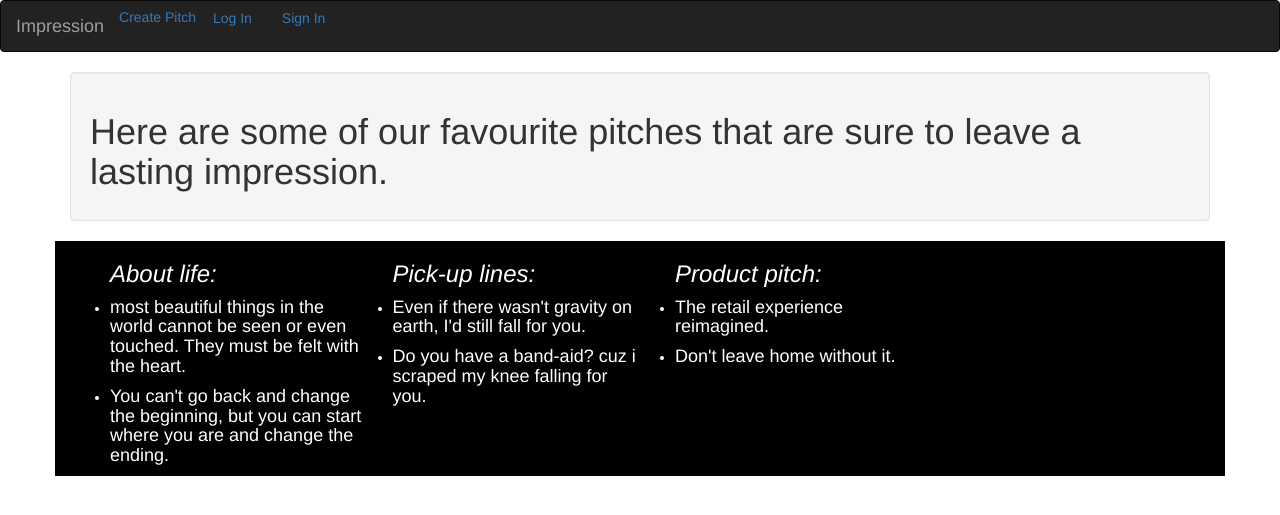
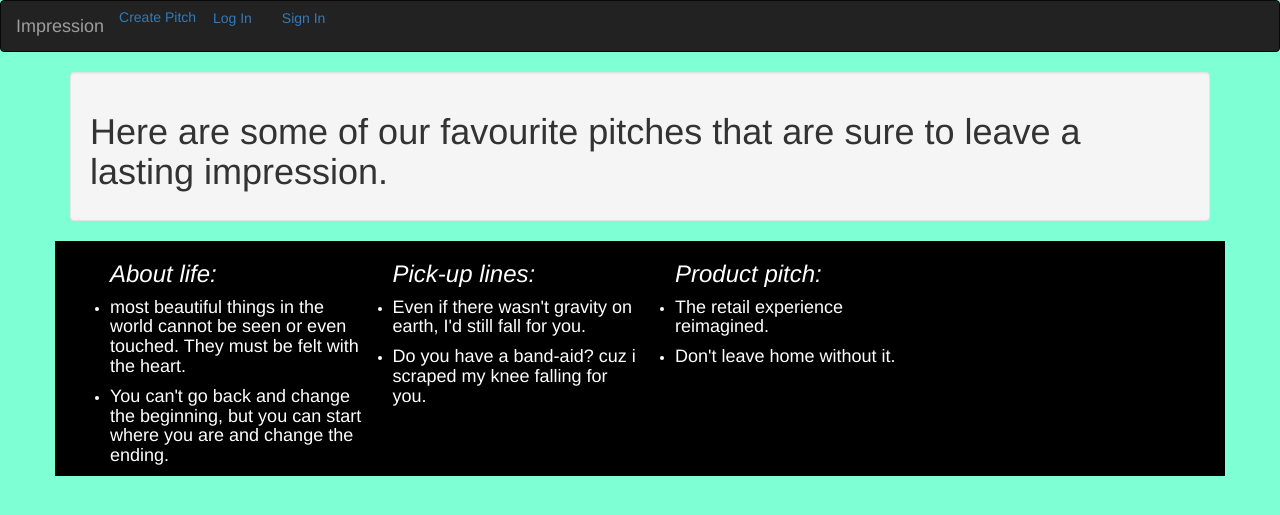
Before and after one commit to Tashanah/Impression, a Flask app: page / in a window 1280 px wide. Shown: the top 515 px of the page. Run offline with Flask 2, Linux system fonts and the light colour scheme; some libraries are stand-ins or nearby versions.

Commit message:
background colour added

```diff
--- a/app/templates/index.html
+++ b/app/templates/index.html
@@ -1,7 +1,15 @@
+
 {%extends 'base.html'%}
 {%import 'macros.html' as macro%}
 
 {%block content%}
+<style>
+    body{
+        background-color: aquamarine;
+    }
+</style>
+<div style="">
+
         <div class="container">
                 <!-- <a href="{{url_for('main.pitch')}}">Create Pitch</a>
             <a class="btn btn-outline-info" href="{{url_for('auth.login')}}" >Log In</a>
@@ -41,3 +49,4 @@ color: white">
 
 
             {%endblock%}
+</div>
```
Lines whose indentation alone changed are shown as unchanged.
